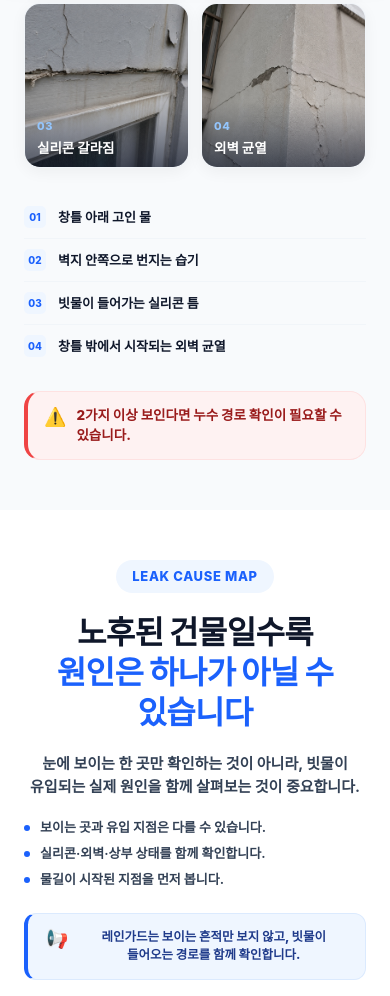
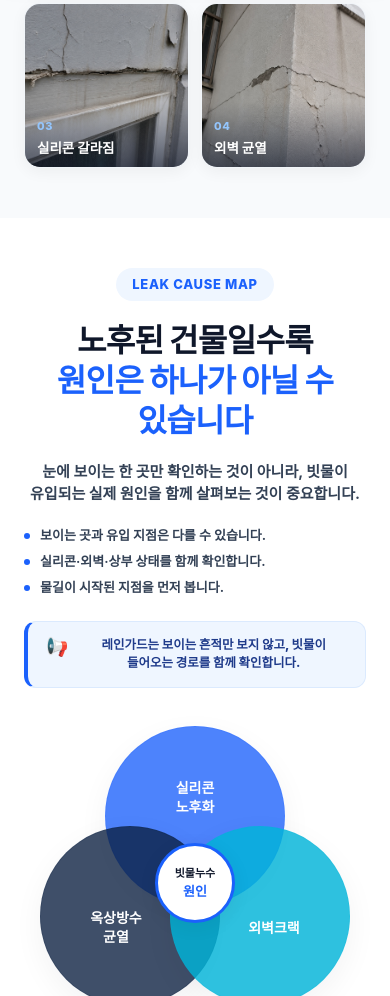
Before and after one commit to wogus5695-ctrl/Sgyeonggi-rope-02, a plain HTML site: page index.html in a window 390 px wide. Shown: the part 855-1851 px from the top of the page. Drawn offline with Linux system fonts and the light colour scheme; a web font is replaced by a local one.

Commit message:
style: hide symptoms diagnostics list and warning box on mobile viewports

```diff
--- a/css/style.css
+++ b/css/style.css
@@ -2558,7 +2558,7 @@ button {
   }
 
   .symptoms-diagnostics-new {
-    order: 3;
+    display: none !important;
   }
 
   .symptoms-img-grid-new {
```
